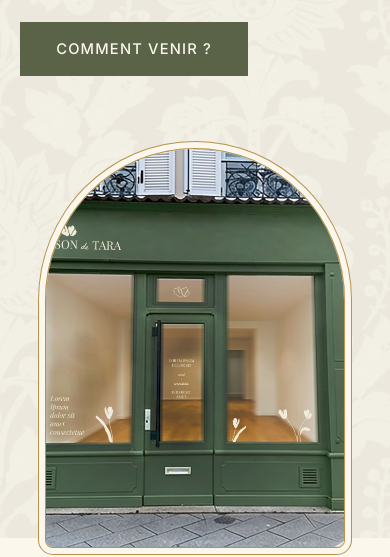
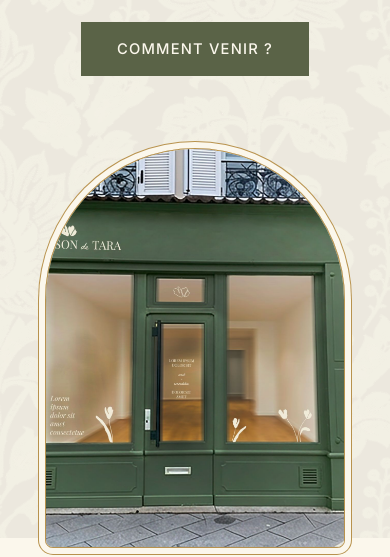
Before and after one commit to lyestriki-propulseo/maison-de-tara, a plain HTML site: page wandau-mdt/contact.html in a window 390 px wide. Shown: the part 306-863 px from the top of the page. Drawn offline with nearby package versions, Linux system fonts and the light colour scheme; a web font is replaced by a local one.

Commit message:
fix(site): contact mobile - bouton 'Comment venir' centre
Co-Authored-By: Claude Opus 4.8 (1M context) <noreply@anthropic.com>

```diff
--- a/wandau-mdt/css/premium-contact.css
+++ b/wandau-mdt/css/premium-contact.css
@@ -448,4 +448,6 @@
 @media (max-width: 600px) {
   .premium-contact .field input,
   .premium-contact .field textarea{font-size:16px}
+  /* CTA du hero centre sur telephone. */
+  .premium-contact .hero-cta{text-align:center}
 }
```
